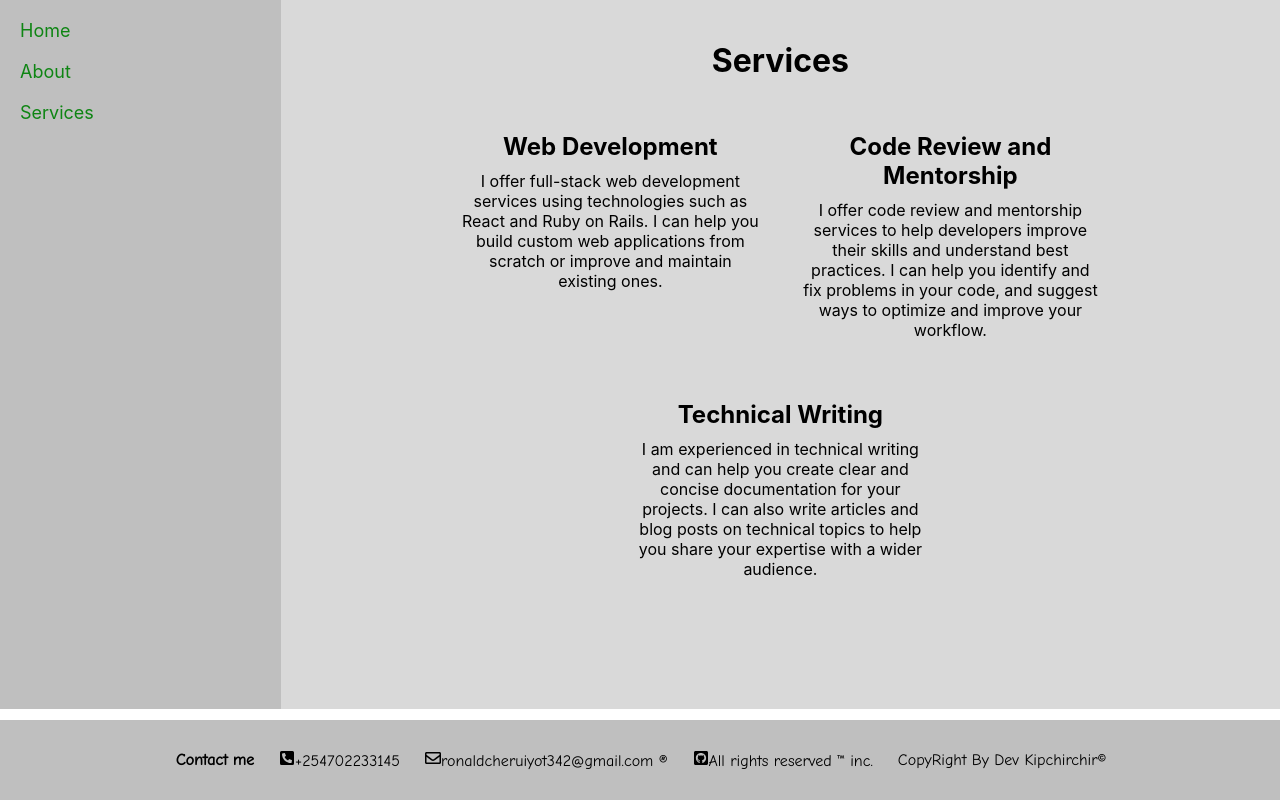
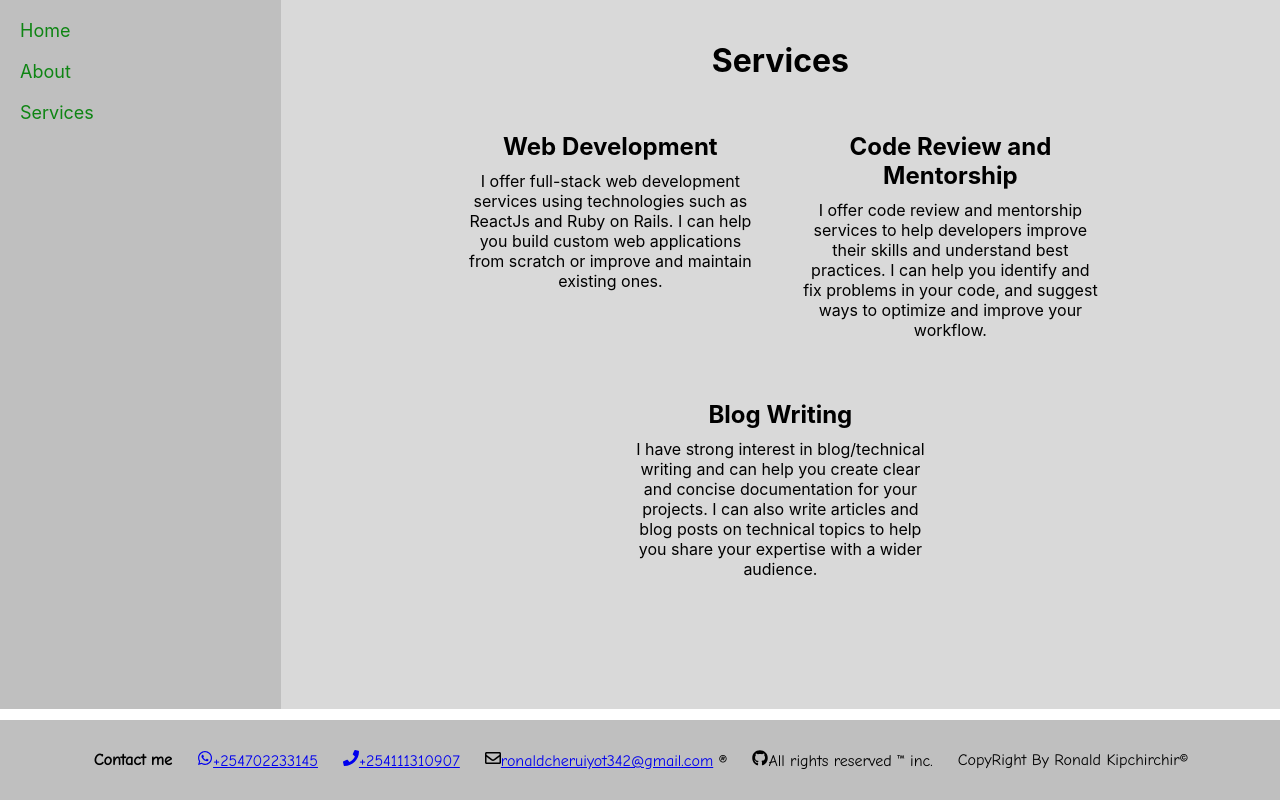
Before and after one commit to McRonaah/portfolio, a React (Create React App) app: page /services in a window 1280 px wide. Built offline with nearby package versions, Linux system fonts and the light colour scheme.

Commit message:
Updated contact me on footer

```diff
--- a/src/components/About.jsx
+++ b/src/components/About.jsx
@@ -1,14 +1,14 @@
 import React from 'react';
 import '../CSS/About.css'
-import avatar from '../images/avatar.png';
+import resume from '../Docs/Ronald_Kipchirchir_CV.pdf'
+import avatar1 from '../images/avatar1.png';
 import {  FaLinkedin, FaTwitter, FaFacebook, FaInstagram } from "react-icons/fa";
-// import { Link } from 'react-router-dom';
 
 function About() {
   return (
     <div className='hero'>
     <div className="about-container">
-    <img src={avatar} alt="Avatar" className="avatar" />
+    <img src={avatar1} alt="Avatar" className="avatar" />
     <div className="info">
       <ul>
         <li>
@@ -24,7 +24,7 @@ function About() {
           <strong>City:</strong> <span>Nairobi, Kenya</span>
         </li>
         <li>
-          <strong>Website:</strong> <span></span>
+          <strong>Website:</strong> <span><a href="https://github.com/McRonaah">Github Profile</a></span>
         </li>
         <li>
           <strong>Field:</strong> <span>Software Engineering</span>
@@ -42,7 +42,7 @@ function About() {
   </div>
   <div className="resume">
       <h2>Resume</h2>
-      <a href="/path/to/resume.pdf">Download PDF</a>
+      <a href={resume} target="_blank" without rel="noreferrer">Download PDF</a>
   </div>
   <div className="contact">
       <h2>Lets Connect</h2>
@@ -63,4 +63,4 @@ function About() {
   )
 }
 
-export default About
+export default About;
--- a/src/components/Footer.jsx
+++ b/src/components/Footer.jsx
@@ -1,6 +1,6 @@
 import React from 'react'
 import '../CSS/Footer.css'
-import { FaPhoneSquareAlt, FaRegEnvelope,  FaGithubSquare, } from "react-icons/fa";
+import { FaPhone, FaRegEnvelope,  FaGithub, FaWhatsapp, } from "react-icons/fa";
 
 
 function Footer () {
@@ -8,12 +8,11 @@ function Footer () {
       <div className="footer">
           <div className="section1">
               <h4>Contact me</h4>
-          <p><FaPhoneSquareAlt />
-                  +254702233145</p>
-                  <p><FaRegEnvelope />
-                  ronaldcheruiyot342@gmail.com &reg;</p>
-                  <p><FaGithubSquare/>All rights reserved &trade; inc.</p>
-                  <p>CopyRight By Dev Kipchirchir&#169;</p>
+                <p><a href='https://wa.me/+254702233145'><FaWhatsapp/>+254702233145</a></p>
+                <p> <a href="tel:+254111310907" target="_blank" rel="noreferrer"><em class="lnr lnr-phone-handset"></em><FaPhone />+254111310907 </a></p>
+                <p><FaRegEnvelope /><a href="https://mail.google.com/mail/u/0/?fs=1&tf=cm&source=mailto&to=ronaldcheruyiot342@gmail.com" target="_blank" rel="noreferrer">ronaldcheruiyot342@gmail.com</a> &reg;</p>
+                <p><FaGithub/>All rights reserved &trade; inc.</p>
+                <p>CopyRight By Ronald Kipchirchir&#169;</p>
           </div>
       </div>
   )
--- a/src/components/Services.jsx
+++ b/src/components/Services.jsx
@@ -7,15 +7,15 @@ function Services() {
       <div className="services">
         <div className="service">
           <h2>Web Development</h2>
-          <p>I offer full-stack web development services using technologies such as React and Ruby on Rails. I can help you build custom web applications from scratch or improve and maintain existing ones.</p>
+          <p>I offer full-stack web development services using technologies such as ReactJs and Ruby on Rails. I can help you build custom web applications from scratch or improve and maintain existing ones.</p>
         </div>
         <div className="service">
           <h2>Code Review and Mentorship</h2>
           <p>I offer code review and mentorship services to help developers improve their skills and understand best practices. I can help you identify and fix problems in your code, and suggest ways to optimize and improve your workflow.</p>
         </div>
         <div className="service">
-          <h2>Technical Writing</h2>
-          <p>I am experienced in technical writing and can help you create clear and concise documentation for your projects. I can also write articles and blog posts on technical topics to help you share your expertise with a wider audience.</p>
+          <h2>Blog Writing</h2>
+          <p>I have strong interest in blog/technical writing and can help you create clear and concise documentation for your projects. I can also write articles and blog posts on technical topics to help you share your expertise with a wider audience.</p>
         </div>
       </div>
     </div>
```
Also changed, not shown: src/images/avatar1.png (added), 1 other file (tests, documents, lock files or other folders).
